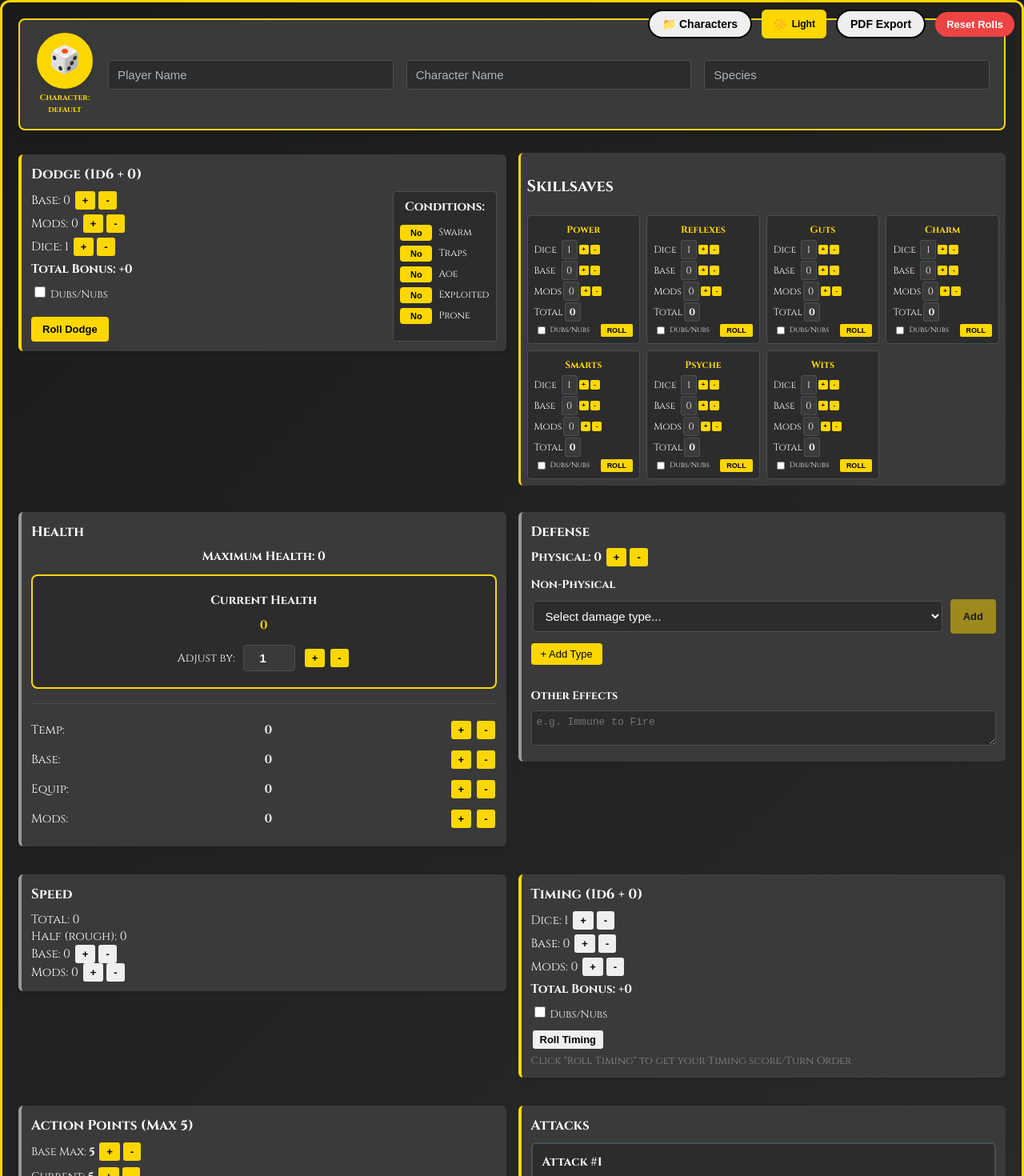
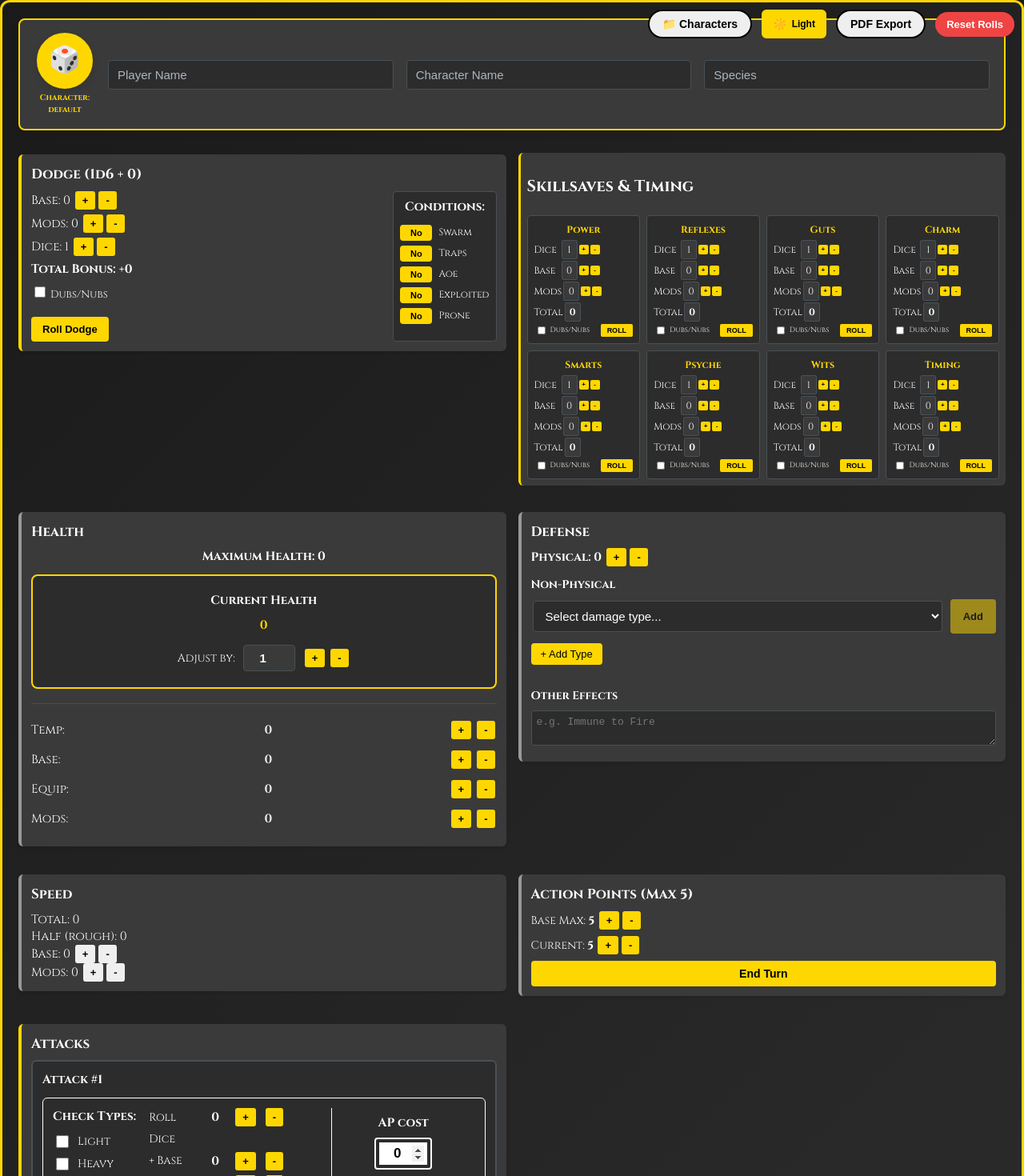
Before and after one commit to engrzani/game-sheet, a React (Vite) app: page / in a window 1280 px wide. Shown: the top 1470 px of the page at 80% size. Built offline with nearby package versions, Linux system fonts and the light colour scheme.

Commit message:
Move Timing into Skills as 8th skillsave, create 4x2 grid

```diff
--- a/src/App.jsx
+++ b/src/App.jsx
@@ -14,7 +14,6 @@ import Defense from './components/Defense';
 import Dodge from './components/Dodge';
 import Skills from './components/Skills';
 import Speed from './components/Speed';
-import Timing from './components/Timing';
 import ActionPoints from './components/ActionPoints';
 import Attacks from './components/Attacks';
 import NotesPanel from './components/NotesPanel';
@@ -53,12 +52,12 @@ const initialState = {
       { name: 'Charm',    base: 0, mods: 0, dice: 1, dubs: false, rollResult: 0, lastRoll: null },
       { name: 'Smarts',   base: 0, mods: 0, dice: 1, dubs: false, rollResult: 0, lastRoll: null },
       { name: 'Psyche',   base: 0, mods: 0, dice: 1, dubs: false, rollResult: 0, lastRoll: null },
-      { name: 'Wits',     base: 0, mods: 0, dice: 1, dubs: false, rollResult: 0, lastRoll: null }
+      { name: 'Wits',     base: 0, mods: 0, dice: 1, dubs: false, rollResult: 0, lastRoll: null },
+      { name: 'Timing',   base: 0, mods: 0, dice: 1, dubs: false, rollResult: 0, lastRoll: null }
     ]
   },
 
   speed: { base: 0, mods: 0 },
-  timing: { base: 0, mods: 0, dice: 1, dubs: false, rollResult: 0 },
   actionPoints: { current: 5, max: 5, baseMax: 5, carriedOver: false },
 
   attacks: {
@@ -82,7 +81,7 @@ function AppContent() {
   const [state, setState] = useState(initialState);
   const [currentCharacter, setCurrentCharacter] = useState('default');
   const [showCharacterManager, setShowCharacterManager] = useState(false);
-  const [layoutOrder, setLayoutOrder] = useState(['dodge', 'skills', 'health', 'defense', 'speed', 'timing', 'actionPoints', 'attacks']);
+  const [layoutOrder, setLayoutOrder] = useState(['dodge', 'skills', 'health', 'defense', 'speed', 'actionPoints', 'attacks']);
 
   useEffect(() => {
     const saved = localStorage.getItem(`gameSheet_${currentCharacter}`);
@@ -159,7 +158,6 @@ function AppContent() {
 
   const resetRolls = () => {
     updateState('dodge', { ...state.dodge, rollResult: 0, lastRolls: [] });
-    updateState('timing', { ...state.timing, rollResult: 0 });
     const clearedSkills = state.skills.list.map(s => ({ ...s, rollResult: 0, lastRoll: null }));
     updateState('skills', { ...state.skills, list: clearedSkills });
     const clearedAttacks = Object.fromEntries(
@@ -215,7 +213,6 @@ function AppContent() {
       health: <Health key="health" state={state} updateState={updateState} />,
       defense: <Defense key="defense" state={state} updateState={updateState} />,
       speed: <Speed key="speed" state={state} updateState={updateState} />,
-      timing: <Timing key="timing" state={state} updateState={updateState} rollDice={rollDice} />,
       actionPoints: <ActionPoints key="actionPoints" state={state} updateState={updateState} />,
       attacks: <Attacks key="attacks" state={state} updateState={updateState} rollDice={rollDice} performRoll={performRoll} />
     };
--- a/src/components/Skills.jsx
+++ b/src/components/Skills.jsx
@@ -57,8 +57,8 @@ export default function Skills({ state, updateState, rollDice }) {
   };
 
   return (
-    <Section theme={theme}>
-      <h3>Skillsaves</h3>
+    <Section theme={theme} style={{ borderLeftColor: theme.sectionBorderYellow }}>
+      <h3>Skillsaves & Timing</h3>
       <Grid>
         {s.list.map((skill, i) => (
           <Skill key={skill.name} theme={theme}>
```
